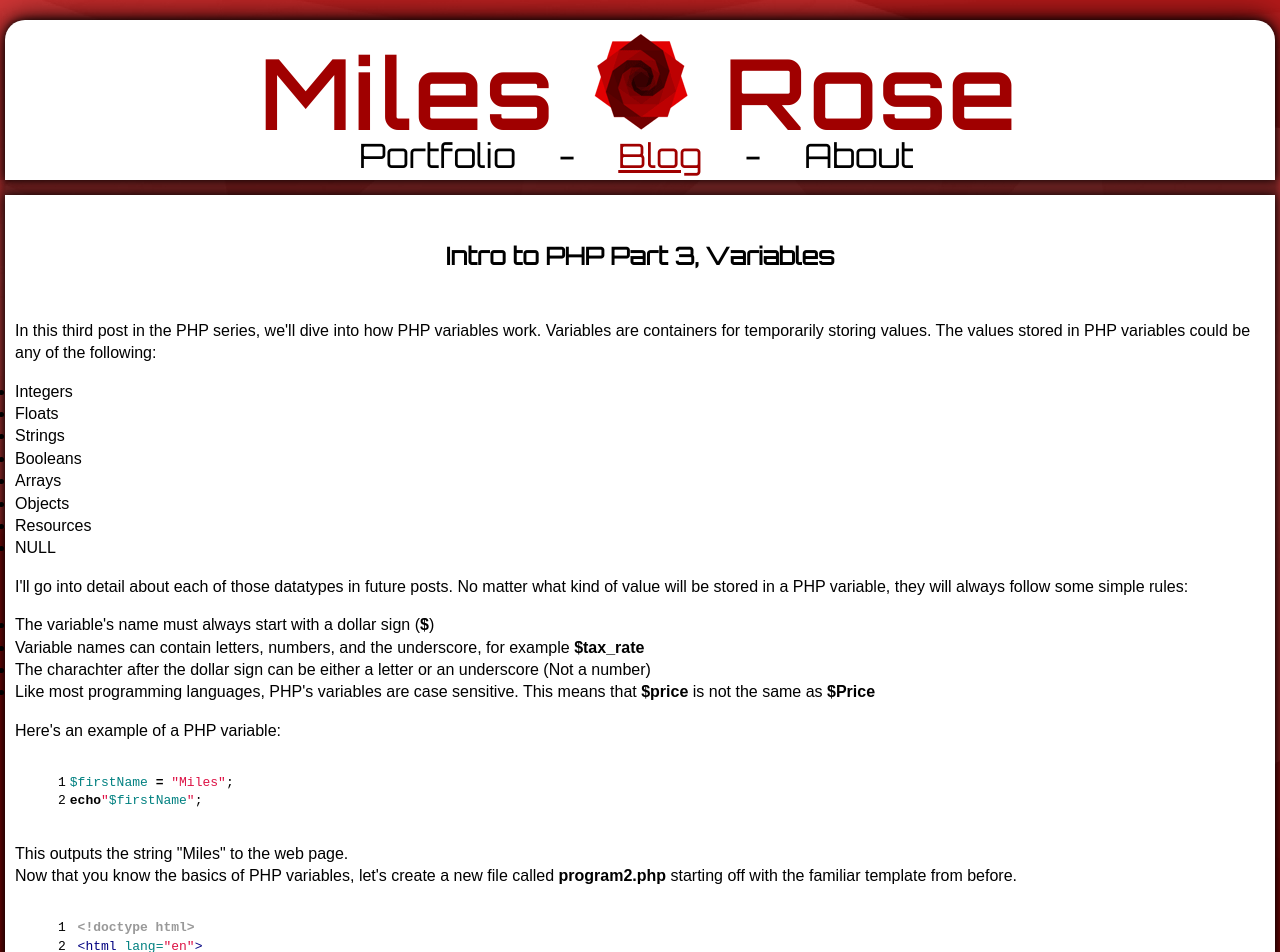
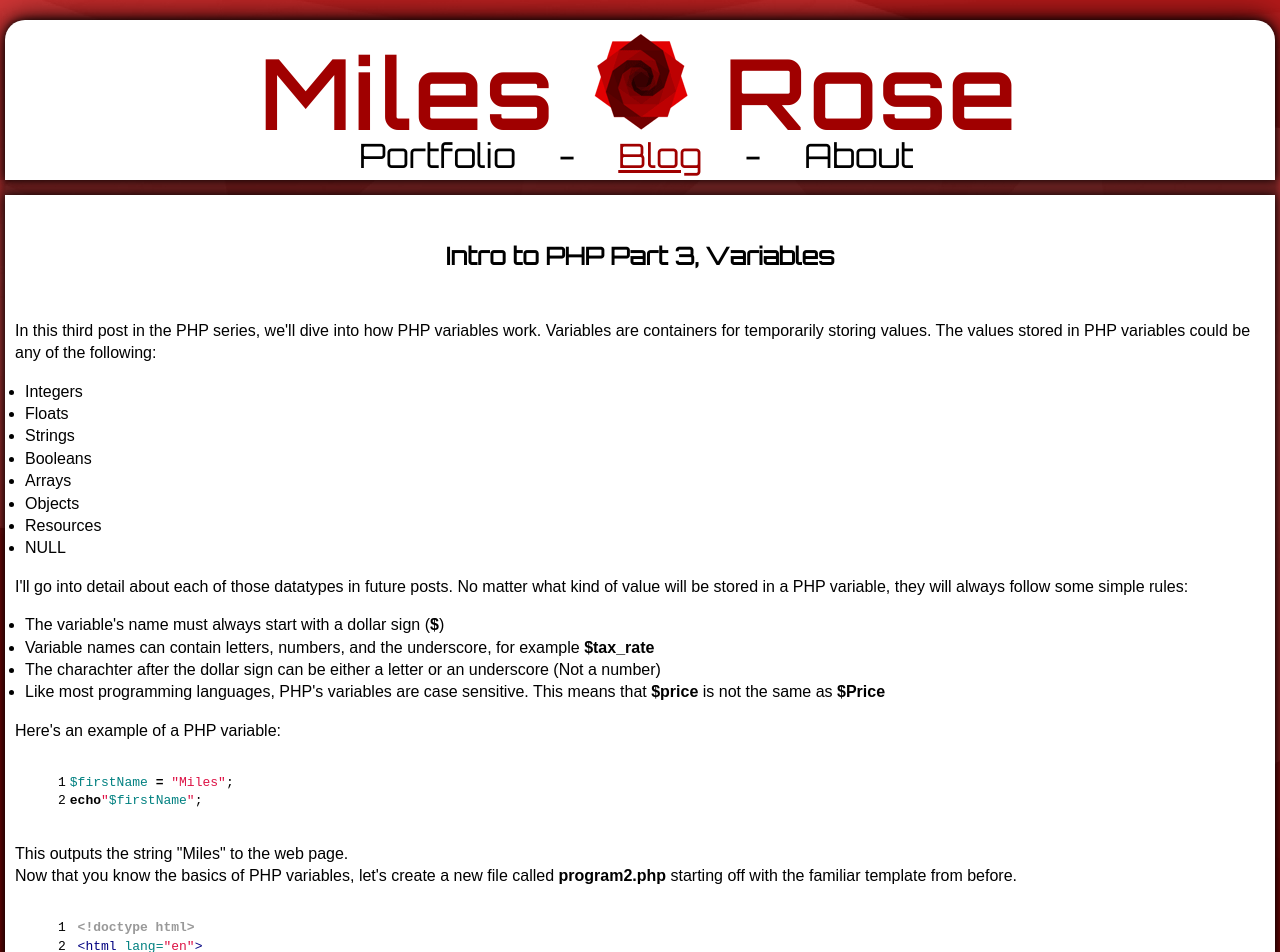
Before and after one commit to MilesOfRoses/my-jekyll, a Jekyll site: the page built from _posts/code/2018-01-27-intro-to-php-part-3.md, in a window 1280 px wide. Shown: the top 952 px of the page. Built offline with Jekyll 4.4.1, drawn with Linux system fonts in a browser that asks for light colours.

Commit message:
fixed lists on blog and code tutorial typo

```diff
--- a/_posts/code/2018-01-27-intro-to-php-part-3.md
+++ b/_posts/code/2018-01-27-intro-to-php-part-3.md
@@ -98,7 +98,7 @@ Now that you know the basics of PHP variables, let's create a new file called <s
 	{% highlight php linenos %}
     <?php
       $title = "Dr.";
-      $firstName = "Michio ";
+      $firstName = "Michio";
       $lastName = "Kaku";
       $fullName = $title . ' ' . $firstName . ' ' . $lastName;
     ?>
--- a/css/common.css
+++ b/css/common.css
@@ -211,6 +211,10 @@ hr{
 	}
 
 /*blog articles*/
+
+.blog{ /*this is the unordered lists in the blogs*/
+	margin-left: 10px;
+}
 
 .article-title{
 	font-size: 1.5rem;
```
Also changed, not shown: 1 other file.
